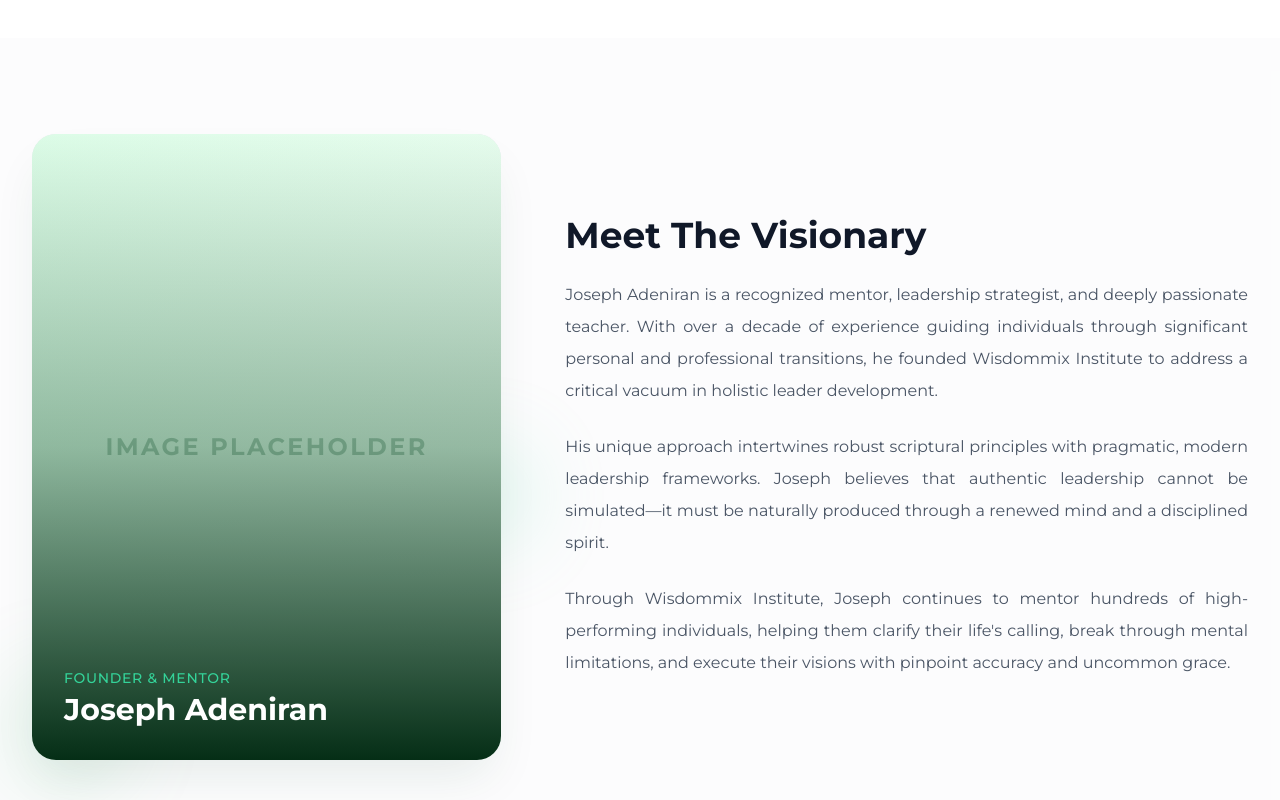
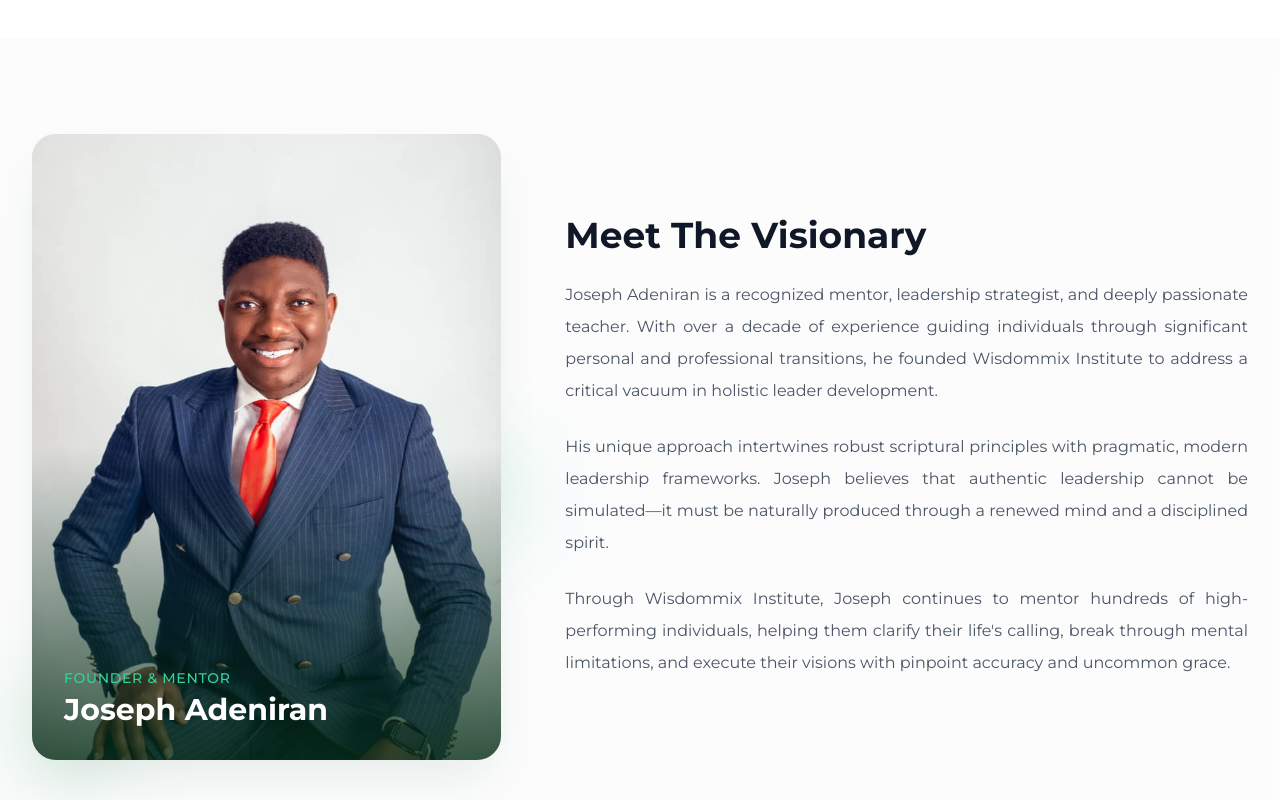
Before and after one commit to heropaulexy79/wisdommixinstitute, a Next.js app: page /about in a window 1280 px wide. Shown: the part 1200-2000 px from the top of the page. Built offline with nearby package versions, Linux system fonts and the light colour scheme.

Commit message:
added mentor image

```diff
--- a/src/app/about/page.tsx
+++ b/src/app/about/page.tsx
@@ -2,6 +2,7 @@ import { Metadata } from "next";
 import SectionWrapper from "@/components/SectionWrapper";
 import CTASection from "@/components/CTASection";
 import { Target, Eye, TrendingUp, Shield, Compass, Zap } from "lucide-react";
+import Image from "next/image";
 
 export const metadata: Metadata = {
   title: "About Us | Wisdommix Institute",
@@ -65,11 +66,15 @@ export default function AboutPage() {
         <div className="grid grid-cols-1 lg:grid-cols-12 gap-12 lg:gap-16 items-center">
           <div className="lg:col-span-5 relative">
             <div className="aspect-[3/4] rounded-3xl overflow-hidden bg-gray-200 relative shadow-2xl shadow-primary-900/10">
-              {/* Image Placeholder wrapper */}
-              <div className="absolute inset-0 bg-gradient-to-t from-primary-950 via-primary-900/40 to-transparent z-10" />
-              <div className="absolute inset-0 bg-gradient-to-br from-primary-100 to-primary-50 flex items-center justify-center">
-                <span className="text-primary-900/30 font-bold text-2xl uppercase tracking-widest">Image Placeholder</span>
-              </div>
+              {/* Actual Image */}
+              <Image
+                src="/mentor.jpeg"
+                alt="Founder & Mentor Joseph Adeniran"
+                fill
+                className="object-cover object-center transition-transform hover:scale-110 duration-700"
+              />
+              {/* Overlay Gradient for readability of name text */}
+              <div className="absolute inset-0 bg-gradient-to-t from-primary-950/80 via-transparent to-transparent z-10" />
 
               {/* Founder Name Overlay */}
               <div className="absolute bottom-0 left-0 w-full p-8 z-20">
```
Also changed, not shown: public/mentor.jpeg (added).
